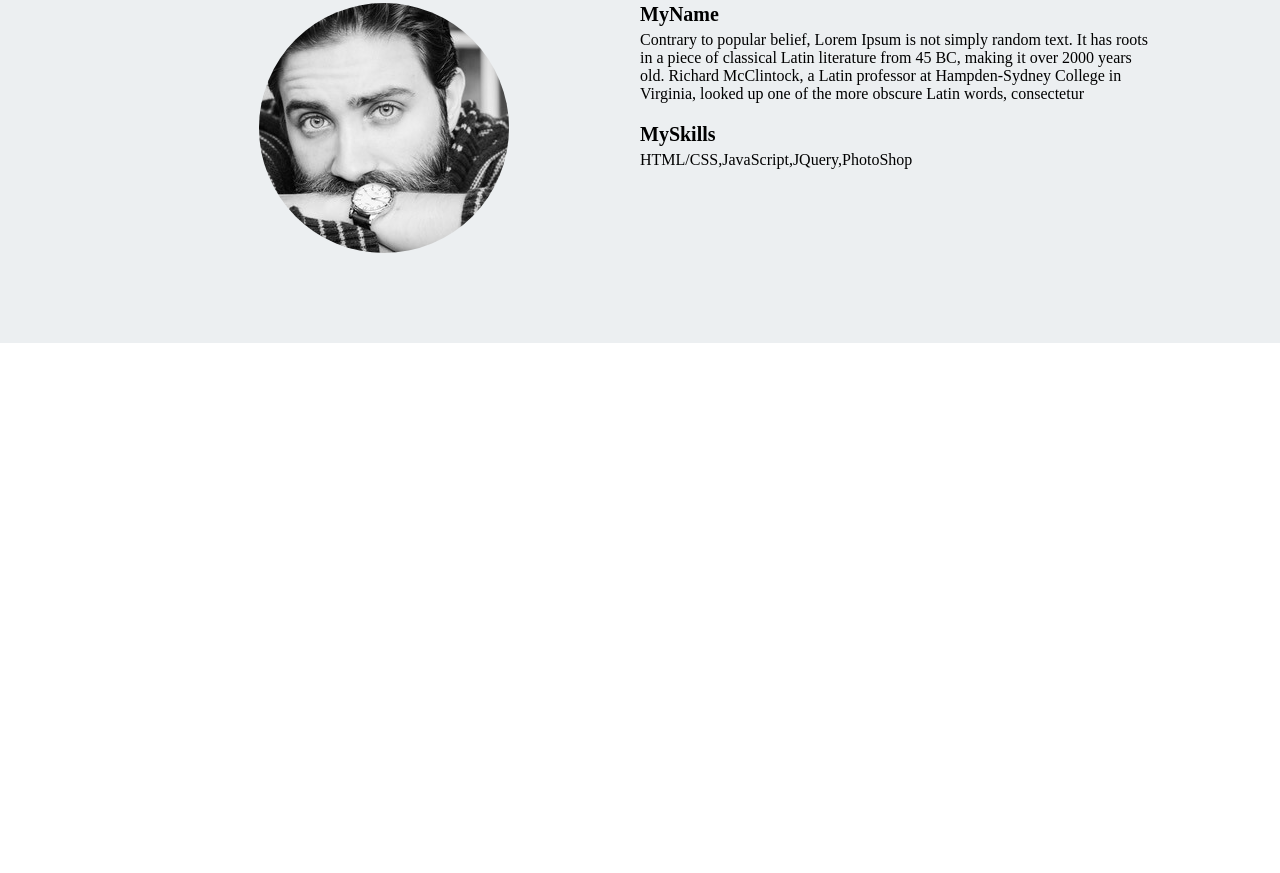
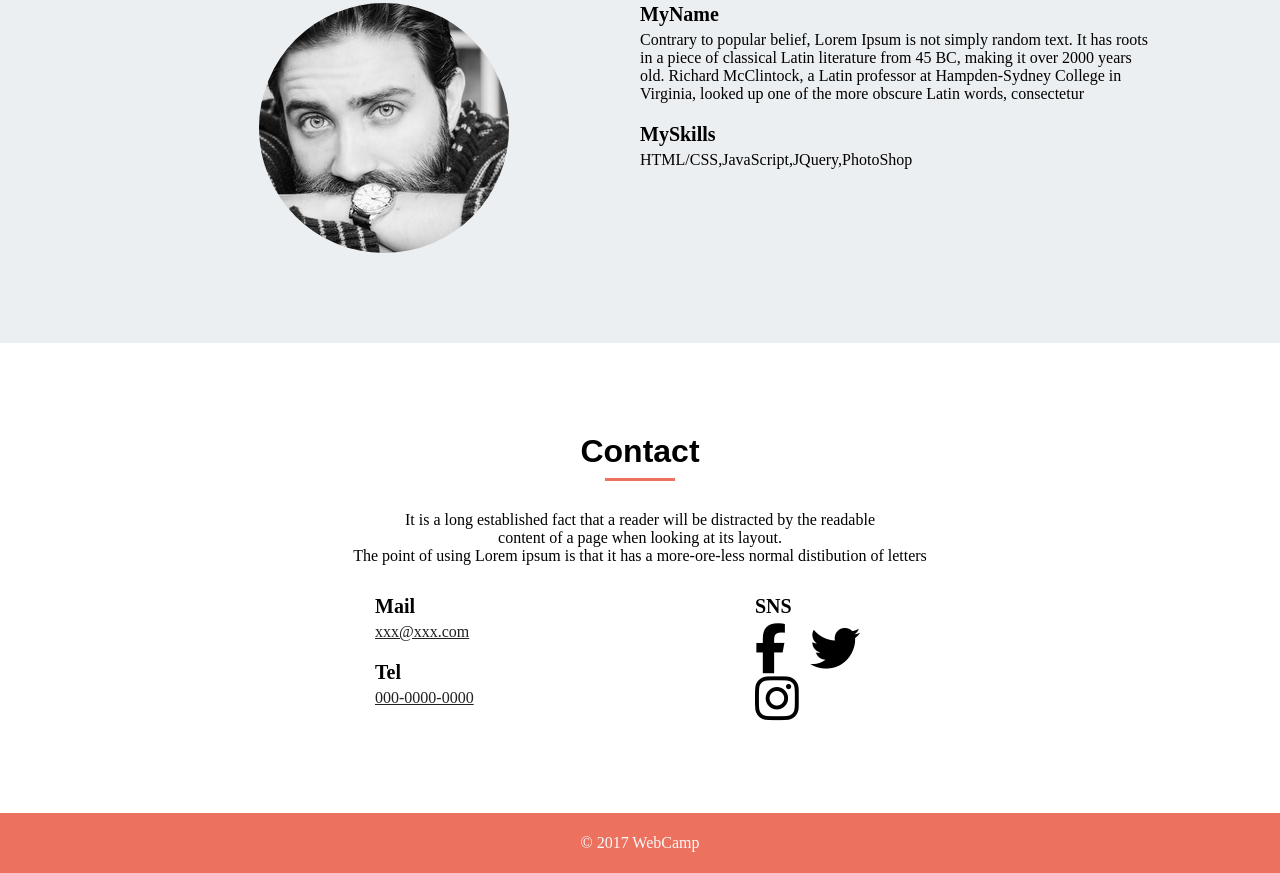
Before and after one commit to irles24601/WALS, a plain HTML site: page index.html in a window 1280 px wide. Shown: the part 2291-3164 px from the top of the page. Before the commit the page ends 2634 px from the top, so only its background shows below. Drawn offline with Linux system fonts and the light colour scheme.

Commit message:
[Add] Contact

```diff
--- a/index.html
+++ b/index.html
@@ -5,8 +5,10 @@
   <meta name="viewport" content="width=device-width, initial-scale=1.0">
   <meta http-equiv="X-UA-Compatible" content="ie=edge">
   <link rel="stylesheet" href="style.css">
-  <link href="https://use.fontawesome.com/releases/v5.6.1/css/all.css" rel="stylesheet">
+  <link rel="shortcut icon" href="img/favicon.ico">
+  <link href="https://use.fontawesome.com/2fd86bc506.css" rel="stylesheet">
   <title>WALS</title>
+
 </head>
 <body>
   <header>
@@ -111,11 +113,40 @@
       </div>
     </section>
 
+    <section id="contact">
+      <div class="container">
+        <h1 class="heading">Contact</h1>
+        <p class="heading-text">
+          It is a long established fact that a reader will be distracted by the readable <br>
+          content of a page when looking at its layout. <br>
+          The point of using Lorem ipsum is that it has a more-ore-less normal distibution of letters
+        </p>
+        <div class="contact-group clearfix">
+          <div class="left-content">
+            <div class="left-contact-content">
+              <h2 class="contact-title">Mail</h2>
+              <a href="mailto:xxx@xxx.com" class="contact-text link-text">xxx@xxx.com</a>
+              <h2 class="contact-title">Tel</h2>
+              <a href="tel:00000000000" class="contact-text link-text">000-0000-0000</a>
+            </div>
+          </div>
+          <div class="right-content">
+            <div class="right-contact-content">
+              <h2 class="contact-title">SNS</h2>
+              <i class="fa fa-facebook fa-5x" aria-hidden="true"></i>
+              <i class="fa fa-twitter fa-5x" aria-hidden="true"></i>
+              <i class="fa fa-instagram fa-5x" aria-hidden="true"></i>
+            </div>
+          </div>
+        </div>
+      </div>
+    </section>
+
   </main>
 
   <footer>
-
+    <p class="copyright">©︎ 2017 WebCamp</p>
   </footer>
-
+  <script src="https://use.fontawesome.com/2fd86bc506.js"></script>
 </body>
 </html>
--- a/style.css
+++ b/style.css
@@ -165,7 +165,7 @@ header img {
 }
 
 .left-content {
-  width: 512px;
+  width: 50%;
   float: left;
 }
 
@@ -178,8 +178,8 @@ header img {
 }
 
 .right-content {
-  width: 512px;
-  float: left;
+  width: 50%;
+  float: right;
 }
 
 .profile-title {
@@ -191,3 +191,58 @@ header img {
   font-size: 16px;
   padding-bottom: 20px;
 }
+
+.contact-group {
+  width: 800px;
+  margin: 0 auto;
+  padding: 30px 0 90px 0;
+}
+
+.contact-title {
+  font-size: 20px;
+  margin: 20px 0 5px 0;
+}
+
+.contact-title:first-child {
+  margin-top: 0;
+}
+
+.contact-text {
+  font-size: 16px;
+}
+
+.link-text {
+  text-decoration: underline;
+  color: #212121;
+}
+
+.left-contact-content {
+  width: 130px;
+  margin: 0 auto;
+}
+
+.right-contact-content {
+  width: 170px;
+  margin: 0 auto;
+}
+
+.right-contact-content .fa {
+  font-size: 50px;
+  margin-right: 20px;
+}
+
+.right-contact-content .fa:last-child {
+  margin-right: 0;
+}
+
+footer {
+  height: 60px;
+  background-color: #EC715F;
+  text-align: center;
+}
+
+.copyright {
+  font-size: 16px;
+  color: #FAFAFA;
+  line-height: 60px;
+}
```
